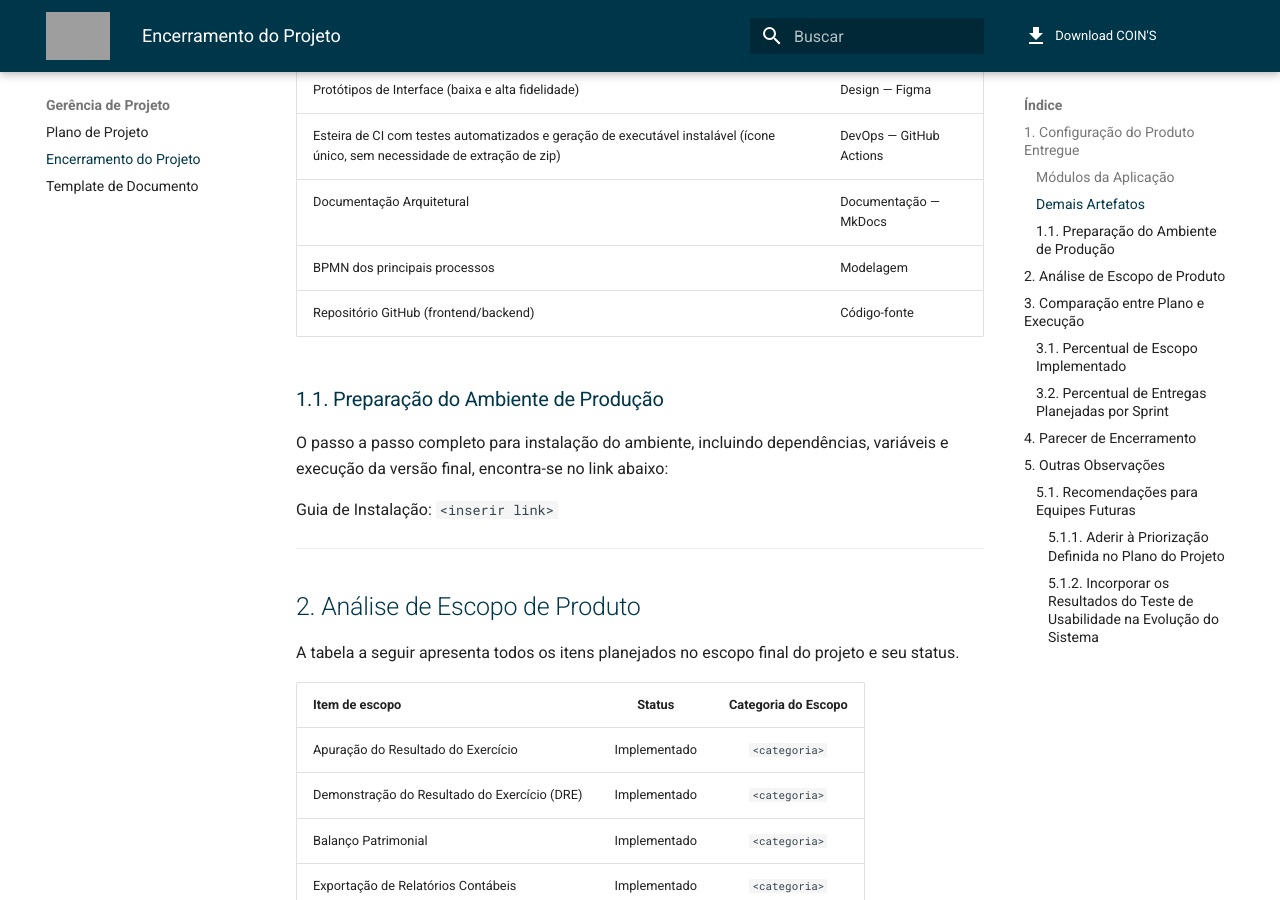
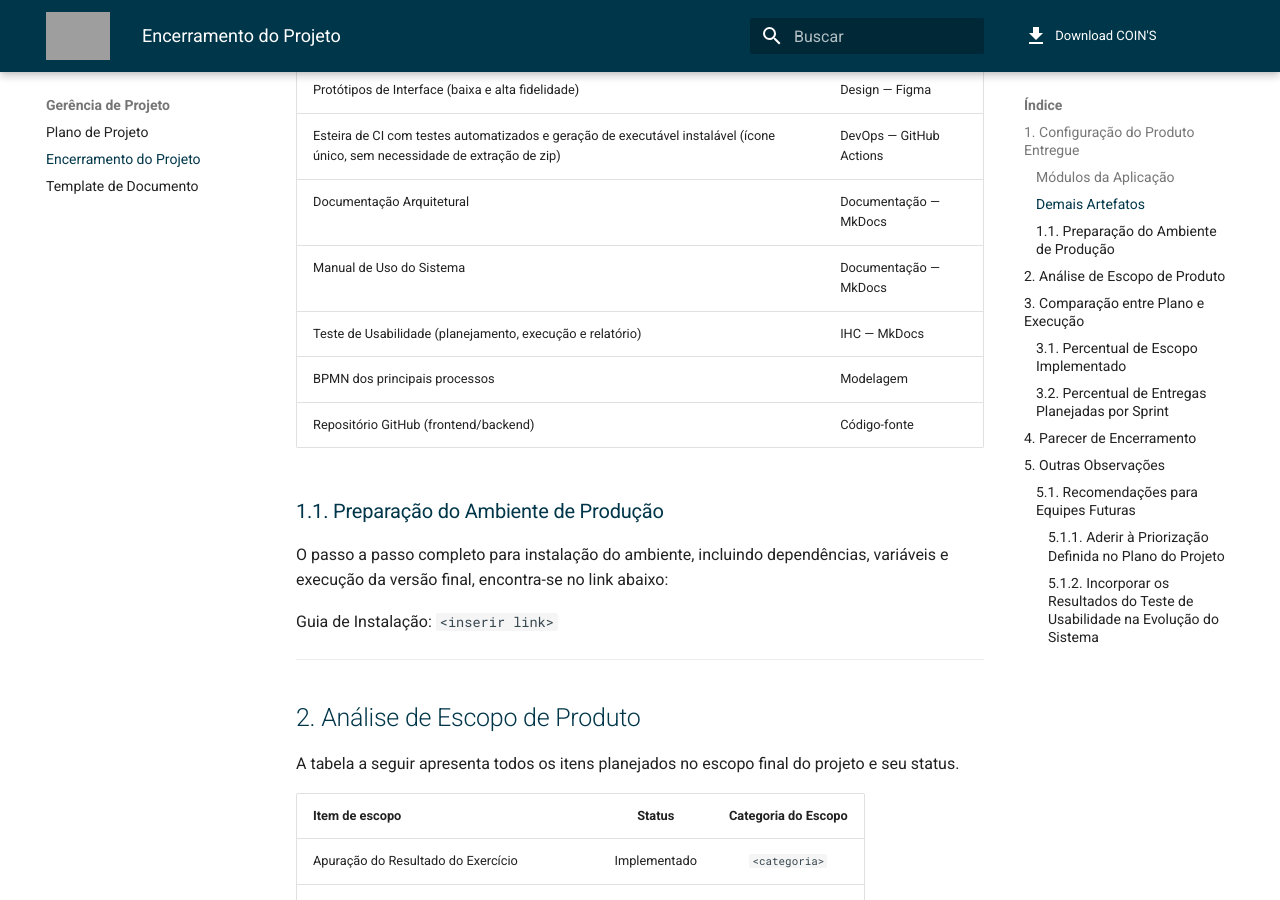
Before and after one commit to NES-Contabilidade-Integrada/doc-coins2026.1, an MkDocs documentation site: the page built from docs/gerencia-projeto/encerramento-do-projeto.md, in a window 1280 px wide and 900 px high, scrolled down 1411 px. Built offline with MkDocs 1.6.1 and Material for MkDocs 9.7.7, drawn with Linux system fonts in a browser that asks for light colours; comment, search, counter and statistics services are not loaded; grey boxes are pictures that could not be loaded.

Commit message:
docs(gerencia-projeto): adiciona manual de uso e teste de usabilidade aos artefatos entregues
Co-Authored-By: Claude Sonnet 4.6 <noreply@anthropic.com>

```diff
--- a/docs/gerencia-projeto/encerramento-do-projeto.md
+++ b/docs/gerencia-projeto/encerramento-do-projeto.md
@@ -35,6 +35,8 @@
 | Protótipos de Interface (baixa e alta fidelidade) | Design — Figma |
 | Esteira de CI com testes automatizados e geração de executável instalável (ícone único, sem necessidade de extração de zip) | DevOps — GitHub Actions |
 | Documentação Arquitetural | Documentação — MkDocs |
+| Manual de Uso do Sistema | Documentação — MkDocs |
+| Teste de Usabilidade (planejamento, execução e relatório) | IHC — MkDocs |
 | BPMN dos principais processos | Modelagem |
 | Repositório GitHub (frontend/backend) | Código-fonte |
 
```
